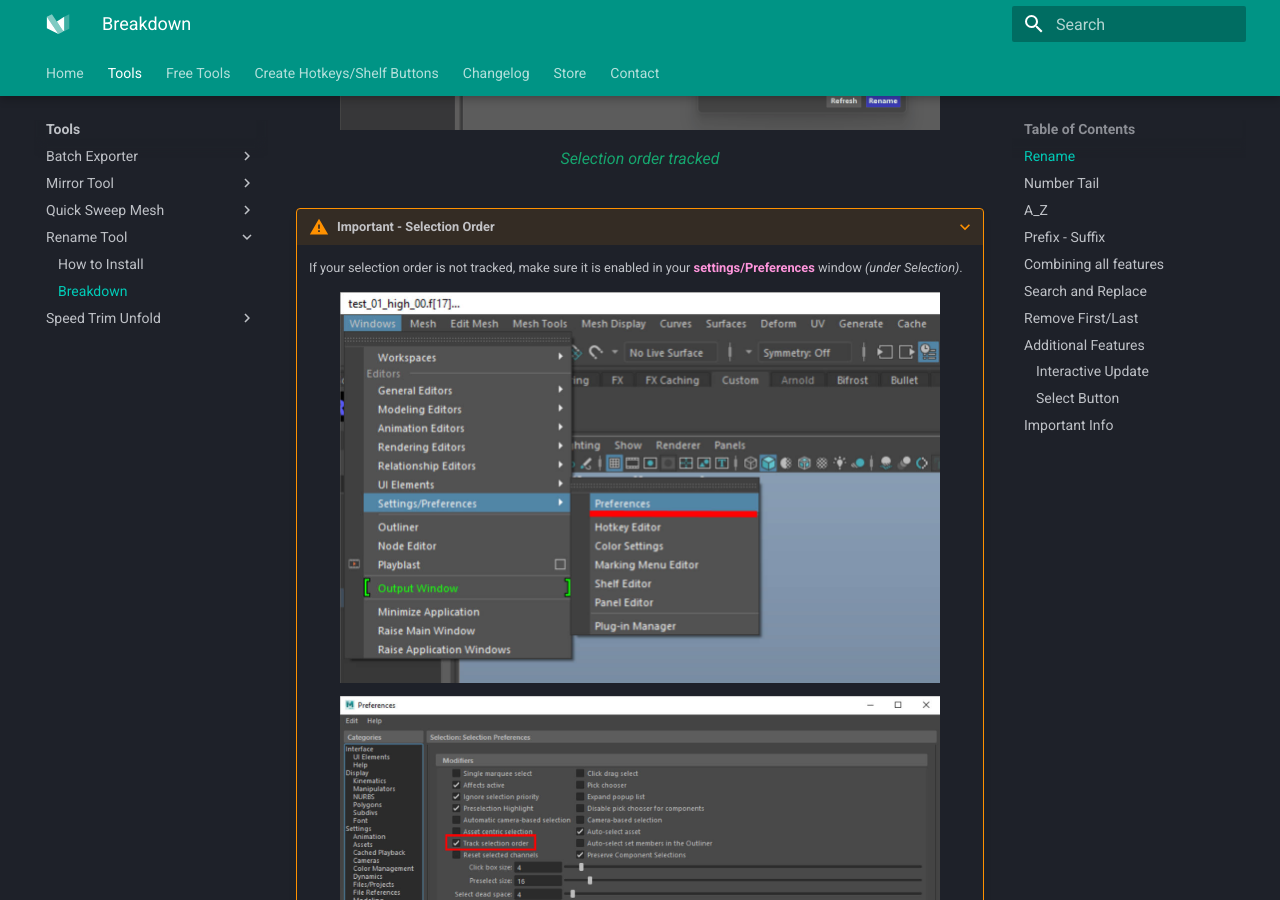
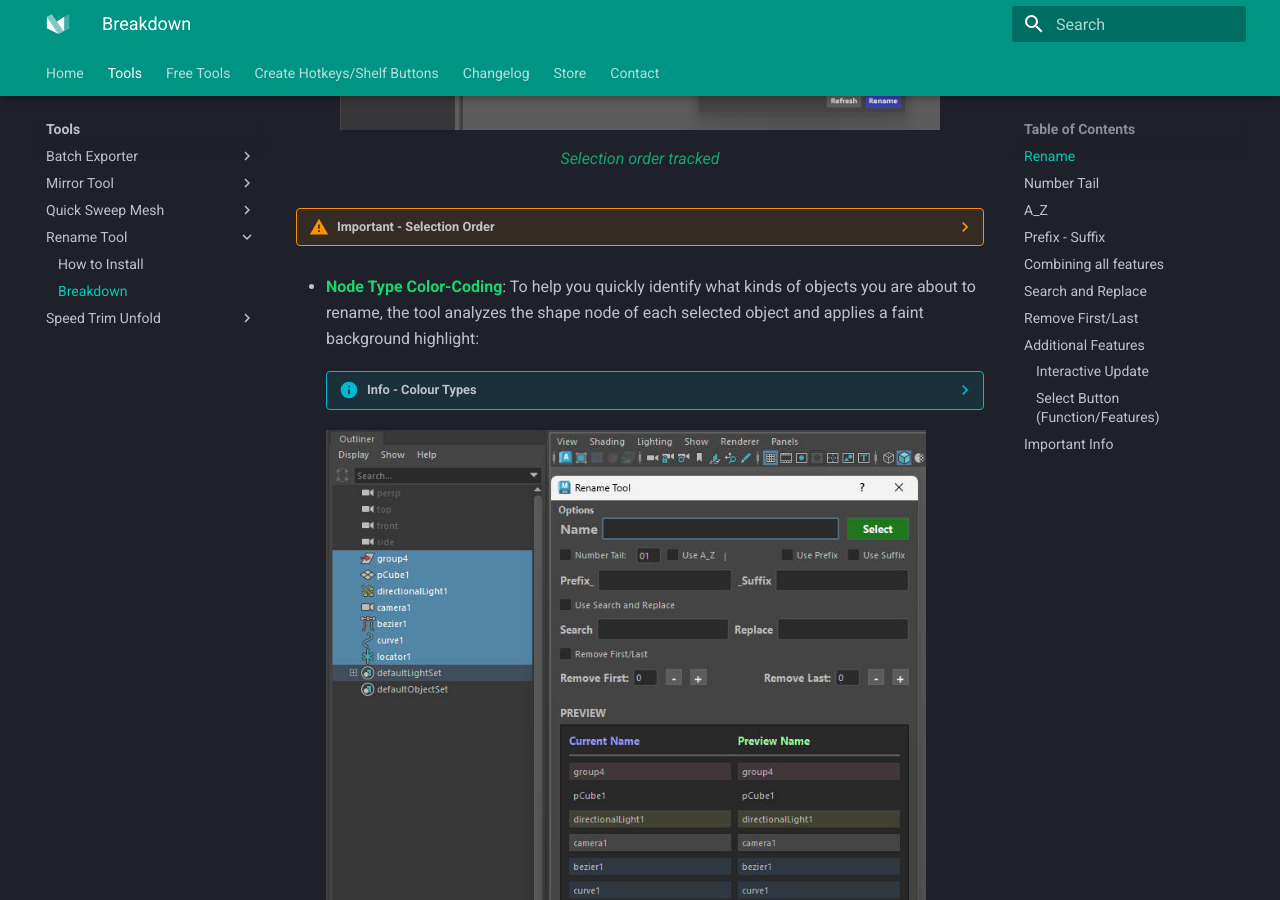
Before and after one commit to mike-isaakidis/Maya-Modelling-Tools, an MkDocs documentation site: the page built from docs/Rename Tool/Breakdown.md, in a window 1280 px wide and 900 px high, scrolled down 1085 px. Built offline with MkDocs 1.6.1 and Material for MkDocs 9.7.7, drawn with Linux system fonts in a browser that asks for light colours; some of the changed text lies outside the part shown.

Commit message:
Update Breakdown.md
updated text

```diff
--- a/docs/Rename Tool/Breakdown.md
+++ b/docs/Rename Tool/Breakdown.md
@@ -20,7 +20,7 @@
 
 
 <div id="config-Warning" style="position: relative; top: -60px;"></div>
-???+ Warning "Important - Selection Order"
+??? Warning "Important - Selection Order"
     If your selection order is not tracked, make sure it is enabled in your <span style="color:rgb(255, 149, 220);">**settings/Preferences**</span> window *(under Selection)*.
 
     ![Rename Tool Main](images/selection_order_window_1.jpg){ .img-medium .img-centered }
@@ -71,7 +71,7 @@
 
     <figure markdown>
     ![Rename](images/Rename_Tool_numberPadding_giff_2.gif){ .img-medium }
-    <figcaption><span style="color:rgba(22, 165, 110, 1);">number padding changed</span></figcaption>
+    <figcaption><span style="color:rgba(22, 165, 110, 1);">Number Padding Changed</span></figcaption>
     </figure>
 
 ## <span style="color:rgb(25, 214, 110);">**A_Z**</span>
@@ -85,18 +85,18 @@
 
 - <span style="color:rgb(25, 214, 110);">**Case Sensitivity (Lower & Upper Case)**</span>: The tool fully supports both uppercase and lowercase lettering based on what you type. You can start your sequence with a lowercase a (resulting in _a, _b, _c) or an uppercase A (_A, _B, _C). The internal sequence seamlessly flows from a-z into A-Z.
 
+    * lower-case will traverse through to upper-case letters
+
+    <figure markdown>
+    ![Rename](images/Rename_Tool_A_Z_eoa_giff_2.gif){ .img-medium }
+    <figcaption><span style="color:rgba(22, 165, 110, 1);">lower-case traversal to upper</span></figcaption>
+    </figure>
+
 - <span style="color:rgb(25, 214, 110);">**End of Alphabet Protection**</span>: If you select more objects than there are available letters left in the sequence, the tool automatically halts the operation and alerts you. This failsafe ensures your naming conventions don't break or generate unexpected characters when you reach the end of the alphabet.
 
     <figure markdown>
     ![Rename](images/Rename_Tool_A_Z_eoa_giff_1.gif){ .img-medium }
     <figcaption><span style="color:rgba(22, 165, 110, 1);">End of alphabet</span></figcaption>
-    </figure>
-
-    * lower-case will traverse through to upper-case letters
-
-    <figure markdown>
-    ![Rename](images/Rename_Tool_A_Z_eoa_giff_2.gif){ .img-medium }
-    <figcaption><span style="color:rgba(22, 165, 110, 1);">lower-case traversal to upper</span></figcaption>
     </figure>
 
 - <span style="color:rgb(25, 214, 110);">**Auto-Reset for Invalid Inputs**</span>: If you accidentally type a number or special character into the A–Z text field, the tool will instantly catch the error, alert you, and safely reset the field back to the default "A".
@@ -213,7 +213,7 @@
     <figcaption><span style="color:rgba(22, 165, 110, 1);">Search and Replace</span></figcaption>
     </figure>
 
-### <span style="color:rgb(25, 214, 110);">**Select Button**</span>
+### <span style="color:rgb(25, 214, 110);">**Select Button (Function/Features)**</span>
 
 The <span style="color:rgb(25, 214, 110);">**Select**</span> button is much more than just a way to grab objects—it is a context-sensitive multi-tool packed with shortcuts to speed up your workflow and keep your UI clean. Depending on the modifier key you hold, it performs completely different tasks:
 
```
